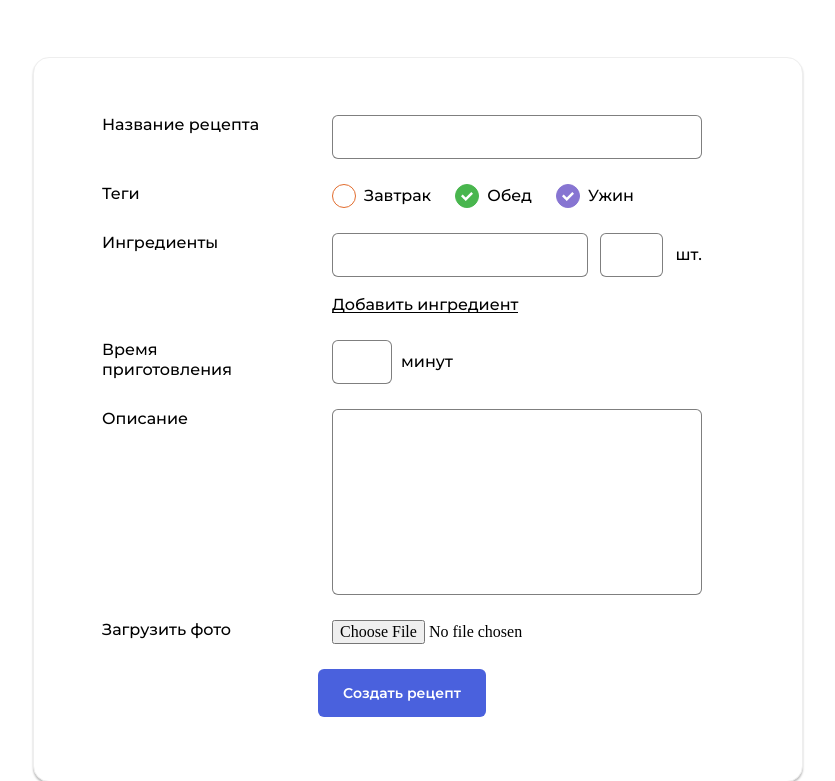
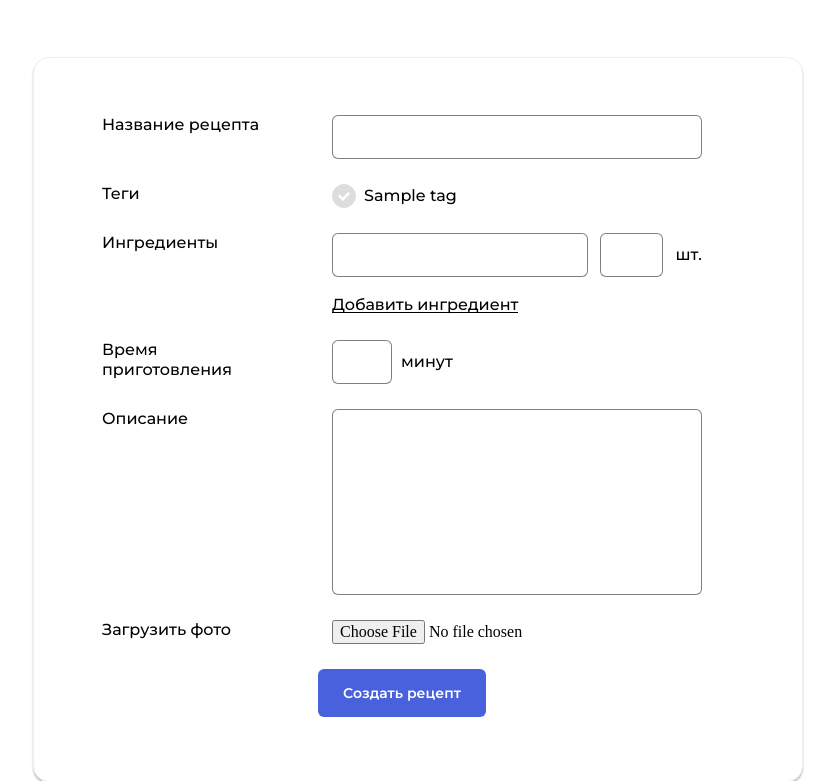
Before and after one commit to AlexeyPeresypkin/foodgram, a Django app: page /recipe/new/ in a window 1280 px wide. Shown: the part 201-982 px from the top of the page, without its empty margins (222-1057 px from the left). Run offline with Django 4.2, Linux system fonts and the light colour scheme; tables that the repository leaves empty hold one stand-in row (values such as "Sample post"); some libraries are stand-ins or nearby versions.

Commit message:
edited recipe_create.html

```diff
--- a/formRecipe.html
+++ b/formRecipe.html
@@ -83,18 +83,20 @@
             <div class="form__group">
                 <label for="id_time" class="form__label">Время приготовления</label>
                 <div class="form__field-group form__field-group_time">
-                    <input type="text" id="id_time" name="name" class="form__input">
+                    <input type="text" id="id_time" name="name" class="form__input" >
                     <label for="id_time" class="form__label">минут</label>
                     <span class="form__error"></span>
                 </div>
             </div>
+
             <div class="form__group">
                 <label for="id_description" class="form__label">Описание</label>
                 <div class="form__field-group">
-                    <textarea name="description" id="id_description" rows="8" class="form__textarea"></textarea>
+                    <textarea name="description" id="id_description" rows="8" class="form__textarea" >value="3242"</textarea>
                     <span class="form__error"></span>
                 </div>
             </div>
+
             <div class="form__group">
                 <span class="form__label">Загрузить фото</span>
                 <div class="form__field-group">
--- a/recipes/forms.py
+++ b/recipes/forms.py
@@ -9,7 +9,7 @@ class RecipeForm(ModelForm):
         model = Recipe
         fields = ['title',
                   'tags',
-                  'ingridients',
+                  # 'ingridients',
                   'time_cooking',
                   'description',
                   'image',
--- a/recipes/templates/recipe_create.html
+++ b/recipes/templates/recipe_create.html
@@ -11,17 +11,44 @@
     </div>
 {% endblock %}
 
+{#{% block content %}#}
+{#    {{ form.title.id_for_label }}#}
+{#    {% for tag in form.tags %}#}
+{#        <p>{{ tag }}</p>#}
+{#    {% endfor %}#}
+{#    <p>{{ form.tags.field.choices }}</p>#}
+{#    {% for tag_choice, tag in form.tags.field.choices %}#}
+{#        <p>{{ tag }}</p>#}
+{#        <p>{{ tag_choice.instance.checkbox_style }}</p>#}
+{##}
+{#    {% endfor %}#}
+{##}
+{##}
+{#    <div class="form-container">#}
+{#        <form class="form" method="post" enctype="multipart/form-data">#}
+{#            {% csrf_token %}#}
+{#            {{ form.as_p }}#}
+{##}
+{#            <div class="form__footer">#}
+{#                <button class="button button_style_blue">Создать рецепт#}
+{#                </button>#}
+{#            </div>#}
+{#        </form>#}
+{#    </div>#}
+{#{% endblock %}#}
+
 {% block content %}
     <div class="form-container">
         <form class="form" method="post" enctype="multipart/form-data">
             {% csrf_token %}
-{#            {{ form.as_p }}#}
             <div class="form__group">
                 <label for="{{ form.title.id_for_label }}" class="form__label">Название
                     рецепта</label>
                 <div class="form__field-group">
-                    <input type="text" id="id_title" name="title"
-                           class="form__input">
+                    <input type="text" id="{{ form.title.id_for_label }}"
+                           name="title"
+                           class="form__input" {% if form.is_bound %}
+                           value="{{ form.title.value }}" {% endif %} >
                     {% if form.errors %}
                         {% for error in form.title.errors %}
                             <span class="form__error">{{ error }}</span>
@@ -29,31 +56,21 @@
                     {% endif %}
                 </div>
             </div>
-
             <div class="form__group">
                 <p class="form__label">Теги</p>
                 <div class="form__field-group">
                     <div class="tags">
+                        {% for tag_choice, tag in form.tags.field.choices %}
                             <div class="tags__item">
-                            <input type="checkbox" name="breakfast"
-                                   id="id_breakfast"
-                                   class="tags__checkbox tags__checkbox_style_orange">
-                            <label for="id_breakfast" class="tags__label">Завтрак</label>
+                                <input type="checkbox"
+                                       name="{{ tag_choice.instance.slug }}"
+                                       id="id_{{ tag_choice.instance.slug }}"
+                                       class="tags__checkbox tags__checkbox_style_{{ tag_choice.instance.checkbox_style }}"
+                                       checked>
+                                <label for="id_{{ tag_choice.instance.slug }}"
+                                       class="tags__label">{{ tag_choice.instance }}</label>
                             </div>
-                        <div class="tags__item">
-                            <input type="checkbox" name="lunch" id="id_lunch"
-                                   class="tags__checkbox tags__checkbox_style_green"
-                                   checked>
-                            <label for="id_lunch"
-                                   class="tags__label">Обед</label>
-                        </div>
-                        <div class="tags__item">
-                            <input type="checkbox" name="dinner" id="id_dinner"
-                                   class="tags__checkbox tags__checkbox_style_purple"
-                                   checked>
-                            <label for="id_dinner"
-                                   class="tags__label">Ужин</label>
-                        </div>
+                        {% endfor %}
                     </div>
                     {% if form.errors %}
                         {% for error in form.tags.errors %}
@@ -97,7 +114,8 @@
                     <input type="text"
                            id="{{ form.time_cooking.id_for_label }}"
                            name="time_cooking"
-                           class="form__input">
+                           class="form__input" {% if form.is_bound %}
+                           value="{{ form.time_cooking.value }}" {% endif %}>
                     <label for="id_time" class="form__label">минут</label>
                     {% if form.errors %}
                         {% for error in form.time_cooking.errors %}
@@ -107,12 +125,12 @@
                 </div>
             </div>
             <div class="form__group">
-                <label for="{{ form.description.if_for_label }}"
+                <label for="{{ form.description.id_for_label }}"
                        class="form__label">Описание</label>
                 <div class="form__field-group">
                     <textarea name="description"
-                              id="{{ form.description.if_for_label }}" rows="8"
-                              class="form__textarea"></textarea>
+                              id="{{ form.description.id_for_label }}" rows="8"
+                              class="form__textarea">{% if form.is_bound %}{{ form.description.value }}{% endif %}</textarea>
                     {% if form.errors %}
                         {% for error in form.description.errors %}
                             <span class="form__error">{{ error }}</span>
@@ -123,7 +141,8 @@
             <div class="form__group">
                 <span class="form__label">Загрузить фото</span>
                 <div class="form__field-group">
-                    <input type="file" name="image" id="{{ form.image.if_for_label }}">
+                    <input type="file" name="image"
+                           id="{{ form.image.id_for_label }}">
                     {% if form.errors %}
                         {% for error in form.image.errors %}
                             <span class="form__error">{{ error }}</span>
--- a/recipes/views.py
+++ b/recipes/views.py
@@ -72,18 +72,30 @@ class RecipesFavorite(LoginRequiredMixin, ListView):
 
 
 def recipe_create(request):
-    form = RecipeForm(request.POST or None, files=request.FILES or None)
-    post = request.POST
-    print(post)
-    post_items = request.POST.items()
-    for k, v in post_items:
-        print(k, v)
-    # print(dir(request))
-    # print(request.user)
-    # print(post['time_cooking'])
-    if form.is_valid():
-        return render(request, 'recipe_create.html', context={'form': form})
-    return render(request, 'recipe_create.html', context={'form': form})
+    form = RecipeForm()
+    if request.method == 'POST':
+        form = RecipeForm(request.POST)
+        print(form.is_valid())
+        print(form.cleaned_data)
+        # print(list((request.POST).items()))
+        print(request.POST)
+        if form.is_valid():
+            return render(request, 'recipe_create.html', {'form': form})
+    return render(request, 'recipe_create.html', {'form': form})
+
+    # form = RecipeForm(request.POST or None, files=request.FILES or None)
+    # post = request.POST
+    # print(post)
+    # # print(form)
+    # post_items = request.POST.items()
+    # for k, v in post_items:
+    #     print(k, v)
+    # # print(dir(request))
+    # # print(request.user)
+    # # print(post['time_cooking'])
+    # if form.is_valid():
+    #     return render(request, 'recipe_create.html', context={'form': form})
+    # return render(request, 'recipe_create.html', context={'form': form})
 
 
 def page_not_found(request, exception):
```
Lines whose indentation alone changed are shown as unchanged.
